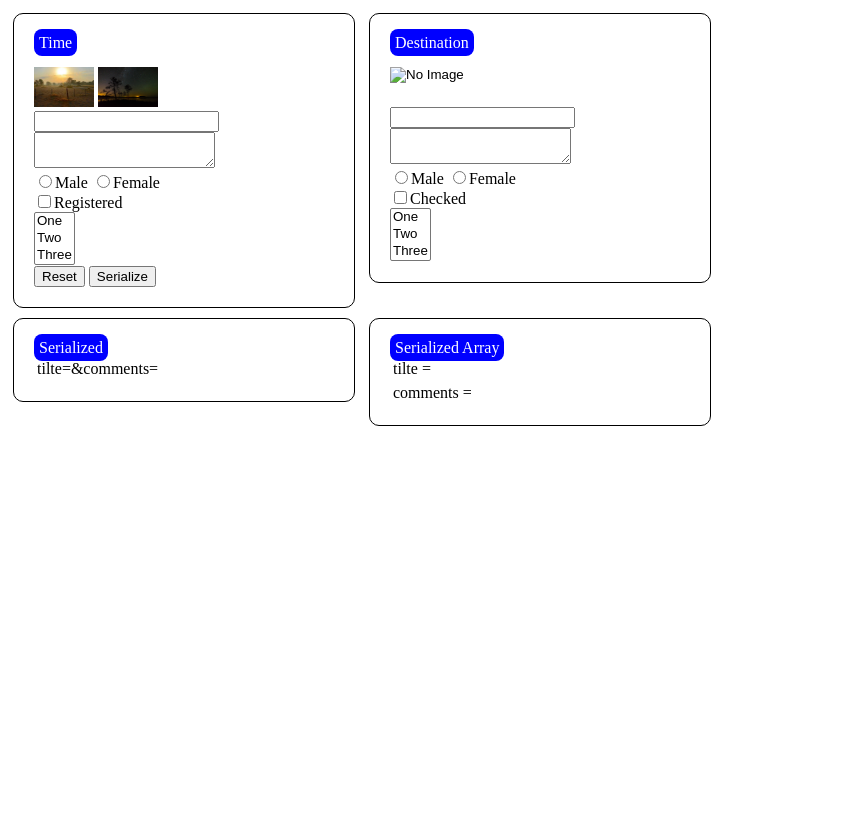
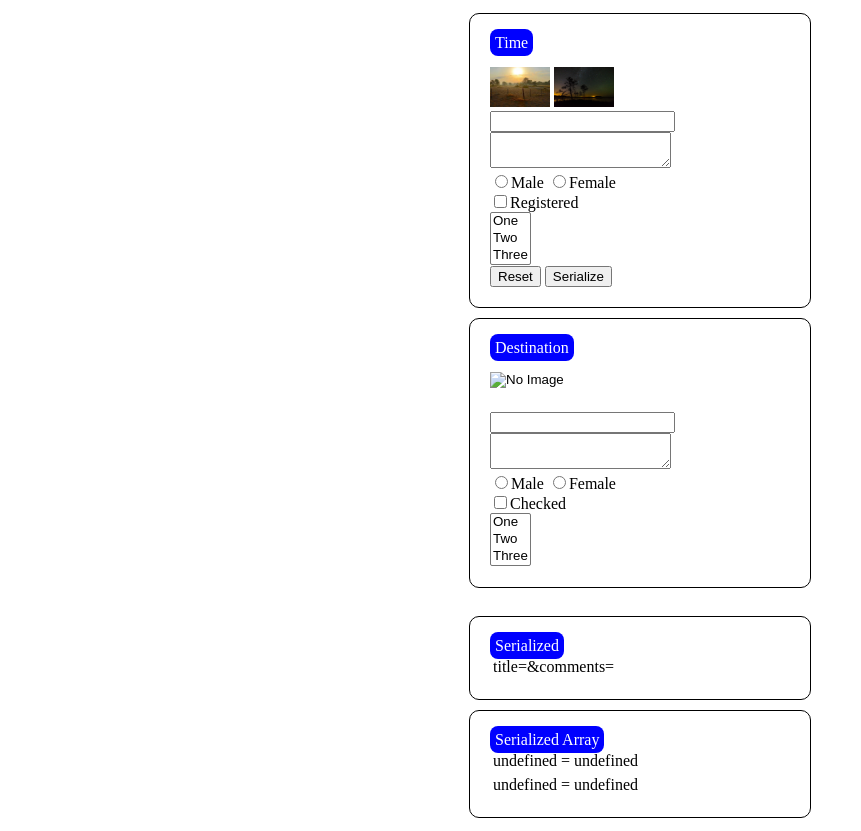
Before and after one commit to GabTheGreat25/javascript-whole-sem-rommel, a website: page form_manipulation.html in a window 1280 px wide. Both pictures are taken after a click on the button "Serialize". Shown: the whole page, without its empty margins (0-861 px from the left). Before the commit the page ends 800 px from the top, so only its background shows below. Drawn offline with nearby package versions, Linux system fonts and the light colour scheme.

Commit message:
Add comment

```diff
--- a/css/form_manipulation.css
+++ b/css/form_manipulation.css
@@ -1,3 +1,9 @@
+body {
+  display: grid;
+  justify-content: center;
+  align-items: center;
+}
+
 input[type="image"] {
   height: 40px;
   margin-top: 15px;
--- a/css/traverse_dom.css
+++ b/css/traverse_dom.css
@@ -1,3 +1,9 @@
+body {
+  display: grid;
+  justify-content: center;
+  align-items: center;
+}
+
 span {
   display: inline-block;
   height: 15px;
--- a/form_manipulation.html
+++ b/form_manipulation.html
@@ -1,5 +1,6 @@
 <!DOCTYPE html>
 <html>
+
 <head>
     <title>Form Manipulation</title>
     <meta charset='utf-8' />
@@ -7,23 +8,33 @@
     <script type='text/javascript' src='js/form_manipulation.js'></script>
     <link rel='stylesheet' type='text/css' href='css/form_manipulation.css'>
 </head>
+
 <body>
-<div><form id='formA'>
-<label>Time</label><br>
+    <div>
+        <form id='formA'>
+            <label>Time</label>
+            <br>
             <input type='image' src='/images/day.png' />
-<input type='image' src='/images/night.png' /><br>
-<input name='tilte' type='text' /><br>
-<textarea name='comments'></textarea><br>
+            <input type='image' src='/images/night.png' />
+            <br>
+            <input name='title' type='text' />
+            <br>
+            <textarea name='comments'></textarea>
+            <br>
             <input type='radio' name='gender' value='male'>Male
             <input type='radio' name='gender' value='female'>Female<br>
             <input type='checkbox' name='Registered'>Registered<br>
             <select size=3 multiple name='count'>
-<option>One</option><option>Two</option><option>Three</option>
+                <option>One</option>
+                <option>Two</option>
+                <option>Three</option>
             </select><br>
             <input id='resetB' type='button' value='Reset'></input>
             <input id='serializeB' type='button' value='Serialize'></input>
-</form></div>
-<div><form id='formB'>
+        </form>
+    </div>
+    <div>
+        <form id='formB'>
             <label>Destination</label><br>
             <input type='image' alt='No Image'></input><br>
             <input type='text' /><br>
@@ -32,10 +43,16 @@
             <input type='radio' name='gender' value='female'>Female</input><br>
             <input type='checkbox'>Checked</input><br>
             <select size=3 multiple>
-<option>One</option><option>Two</option><option>Three</option>
+                <option>One</option>
+                <option>Two</option>
+                <option>Three</option>
             </select>
-</form></div><br>
-<div><label>Serialized</label><p id='serialized'></p></div>
+        </form>
+    </div><br>
+    <div><label>Serialized</label>
+        <p id='serialized'></p>
+    </div>
     <div><label>Serialized Array</label><span id='serializedA'></span></div>
 </body>
+
 </html>
--- a/js/broken_event.js
+++ b/js/broken_event.js
@@ -3,10 +3,12 @@ function clickHandler(e, objId, num, msg) {
   obj.innerHTML = "DIV " + num + " says " + msg + " at X postion: " + e.screenX;
 }
 function yesWrapper(e) {
+  console.log(e.target); //target kinukuha lahat
   clickHandler(e, "heading", 1, "yes");
   e.target.removeEventListener("click", yesWrapper);
 }
 function noWrapper(e) {
+  console.log(e.target);
   clickHandler(e, "heading", 2, "no");
   e.target.removeEventListener("click", noWrapper);
 }
--- a/js/dom_manipulation.js
+++ b/js/dom_manipulation.js
@@ -22,7 +22,7 @@ $(document).ready(function () {
         width: size,
         height: size,
       });
-      $("div").append(span);
+      $("div").prepend(span); //first child | append last child
     }
   });
 });
--- a/js/form_manipulation.js
+++ b/js/form_manipulation.js
@@ -27,11 +27,11 @@ $(document).ready(function () {
     $("#formB input:checked").prop("checked", false);
     $("#formB input:image").attr("src", "");
   });
-  $("#serializeB").click(function (e) {
+  $("#serializeB").click(function () {
     $("#serialized").html($("#formA").serialize());
     $("#serializedA").empty();
     var arr = $("#formA").serializeArray();
-    jQuery.each(arr, function (i, prop) {
+    jQuery.each(arr, function (prop) {
       $("#serializedA").append(
         $("<p>" + prop.name + " = " + prop.value + "</p>")
       );
--- a/js/jquery_selectors.js
+++ b/js/jquery_selectors.js
@@ -14,7 +14,7 @@ function setOdd() {
 }
 function setFirst4() {
   $("li, span").css("font-weight", "");
-  var $first4 = $("li:lt(4)");
+  var $first4 = $("li:lt(4)"); //less than
   $first4.css("font-weight", "bold");
   $("span:contains('First 4')").css("font-weight", "bold");
   $(".label").html("First 4");
--- a/js/traverse_dom.js
+++ b/js/traverse_dom.js
@@ -2,7 +2,7 @@ function update() {
   $("span").css("background-color", "lightgrey");
   $("div").each(function (i) {
     var $input = $(this).children("input:first");
-    var $value = $input.val();
+    var $value = $input.val(); //pwede kahit val
     var filter = "span:lt(" + $value + ")";
     $input.siblings(filter).css("background-color", "blue");
   });
--- a/js/working_event.js
+++ b/js/working_event.js
@@ -1,4 +1,5 @@
 function clickHandler(e) {
+  console.log(e.target, e.data);
   $("#" + e.data.objId).html(
     e.target.id + " says " + e.data.answer + " at X postion: " + e.screenX
   );
--- a/web_element_manipulation.html
+++ b/web_element_manipulation.html
@@ -11,7 +11,11 @@
       type="text/javascript"
       src="js/web_element_manipulation.js"
     ></script>
-    <link rel="stylesheet" type="text/css" href="css/web_manipulation.css" />
+    <link
+      rel="stylesheet"
+      type="text/css"
+      href="css/web_element_manipulation.css"
+    />
   </head>
   <body>
     <div id="container">
```
Also changed, not shown: events2.html (+1 -0 lines), form_validation.html (+6 -3 lines), traverse_dom.html (+5 -1 lines). Lines whose indentation alone changed are shown as unchanged.
